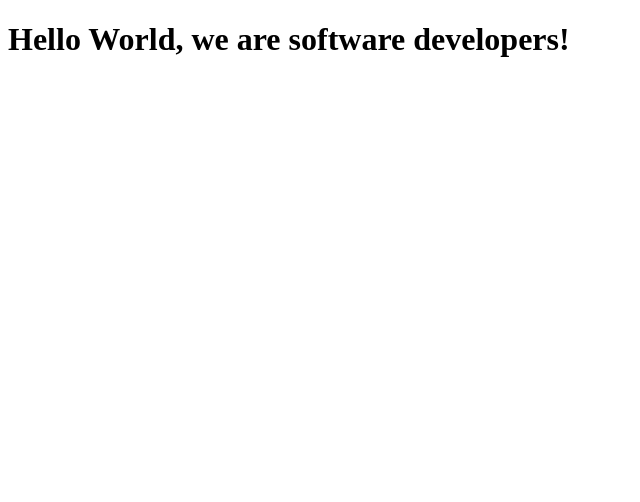
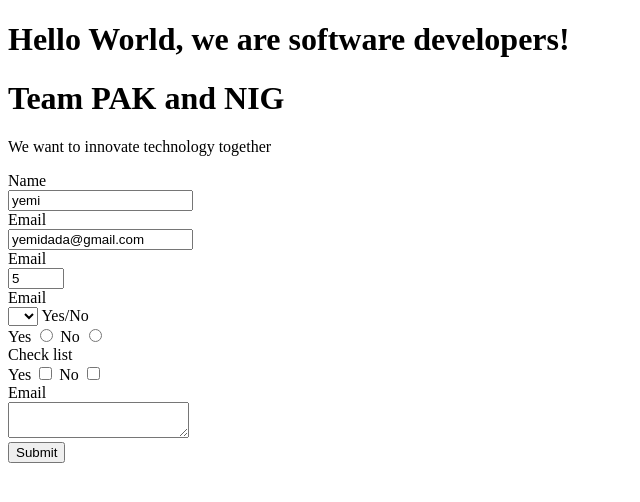
Before and after one commit to bilalrajput09/project1-pak-nigeria, a plain HTML site: page index.html in a window 1280 px wide. Shown: the whole page, without its empty margins (0-640 px from the left). Drawn offline with Linux system fonts and the light colour scheme.

Commit message:
Updated index

```diff
--- a/index.html
+++ b/index.html
@@ -9,18 +9,64 @@
   <body>
     <script src="https://cdn.freecodecamp.org/testable-projects-fcc/v1/bundle.js"></script>
     <h1>Hello World, we are software developers!</h1>
-    <!--
+      <header>
+      <title></title>
+      </header>
 
-    Hello Camper!
+      <h1 id="title">Team PAK and NIG</h1>
+      <p id="description">We want to innovate technology together</p>
 
-    For now, the test suite only works in Chrome!
-    Please read the README below in the JS Editor before beginning.
-    Feel free to delete this message once you have read it.
-    Good luck and Happy Coding!
+      <form id="survey-form">
 
-    - The freeCodeCamp Team
+      <label id="name-label">Name</label>
 
-    -->
+      <div class="form">
+      <input placeholder="name" id="name" required type="name" value="yemi" />
+      </div>
+
+
+
+      <label id="email-label">Email</label>
+      <div class="form">
+      <input placeholder="email"  id="email" required type="email" value="yemidada@gmail.com" />
+      </div>
+
+
+      <label id="number-label">Email</label>
+      <div class="form">
+      <input placeholder="number"  id="number" required type="number" min="1" max="10" value="5" />
+      </div>
+
+      <label id="number-label">Email</label>
+      <div class="form">
+      <select id="dropdown">
+          <option></option>
+          <option value="1">1</option>
+          <option value="2">2</option>
+      </select>
+
+      <label id="number-label">Yes/No</label>
+      <div class="form">
+      Yes <input type="radio" name="check" value="yes">
+      No <input type="radio" name="check" value="no">
+      </div>
+
+      <label id="number-label">Check list</label>
+      <div class="form">
+      Yes <input type="checkbox" name="check" value="yes">
+      No <input type="checkbox" name="check" value="no">
+      </div>
+
+
+      <label id="number-label">Email</label>
+      <div class="form">
+      <textarea id="number" required type="textarea" ></textarea>
+      </div>
+
+      <button id="submit" type="submit">Submit</button>
+
+      </form>
+
     <script  src="js/index.js"></script>
   </body>
 </html>
```
